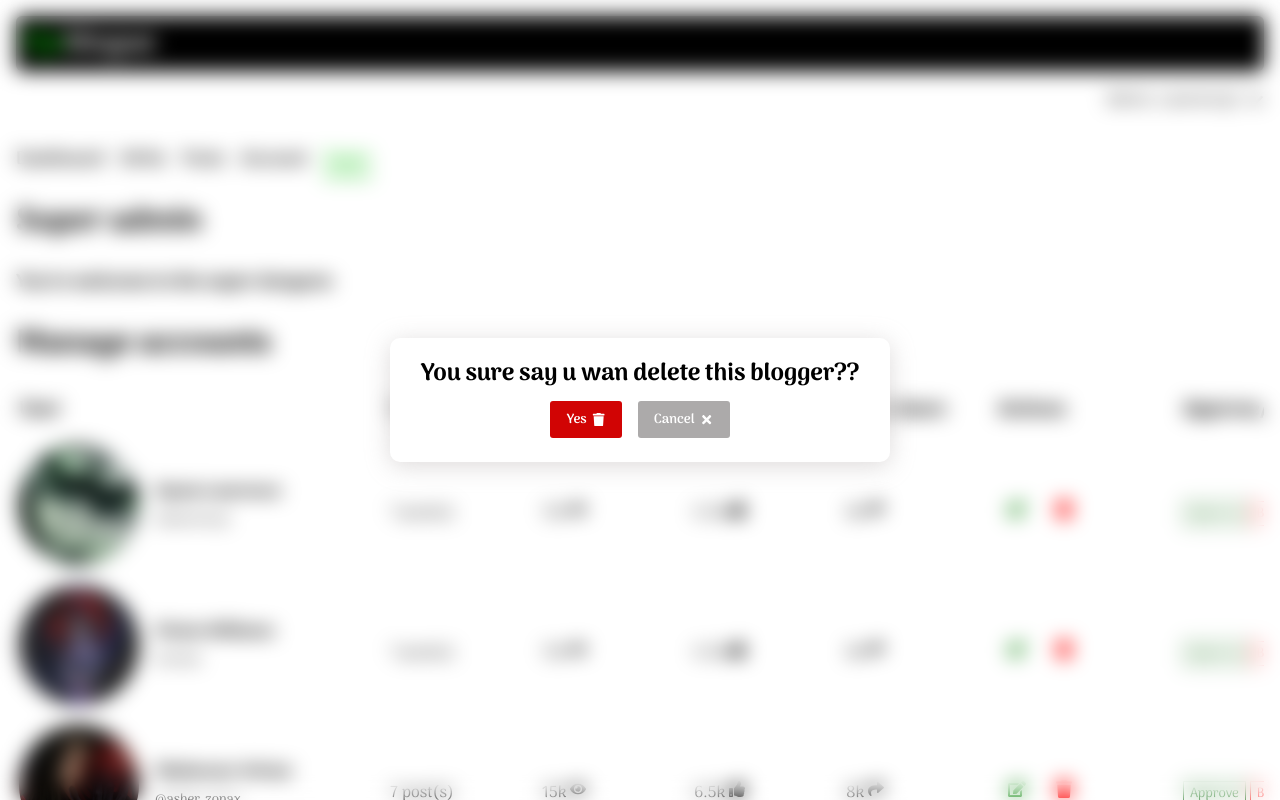
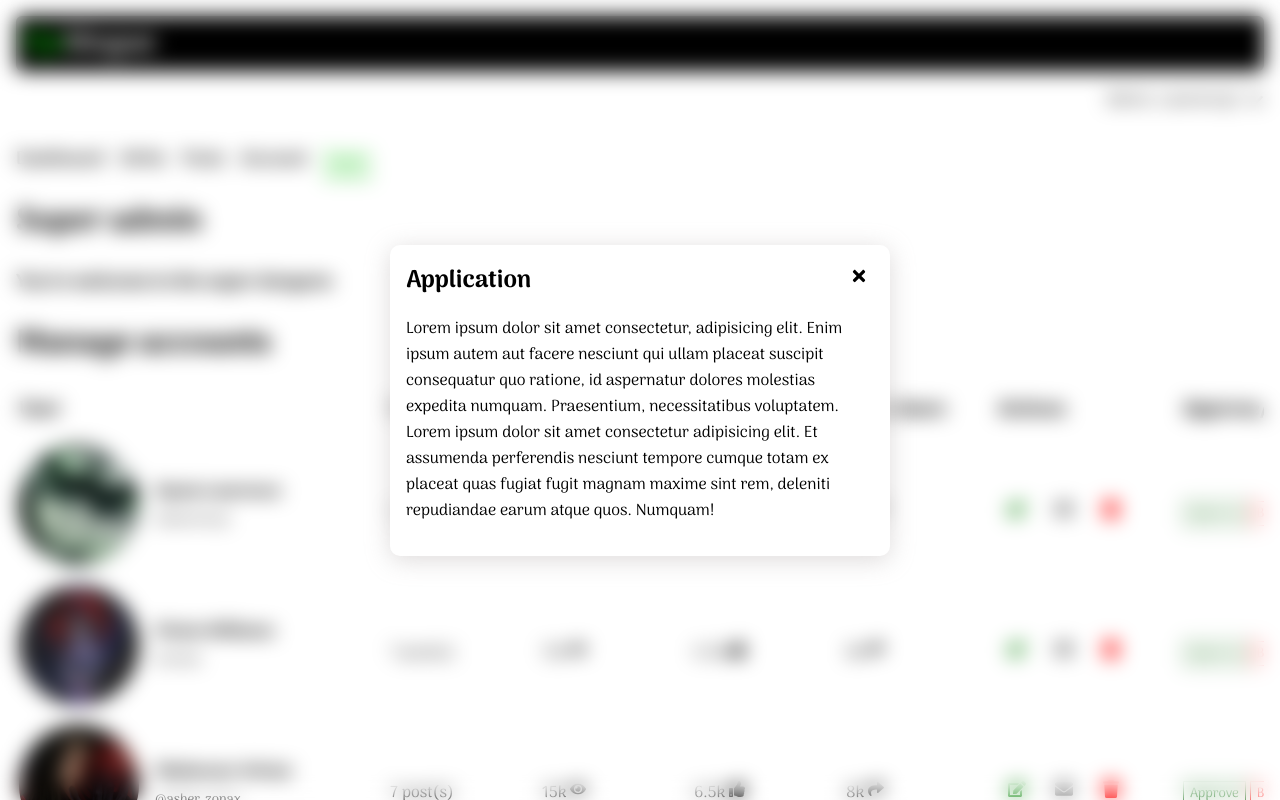
Before and after one commit to lawrencejr5/9jablogue, a React (Create React App) app in the folder client/: page /admin/super in a window 1280 px wide. Both pictures are taken after a click on the button 1063 px from the left and 513 px from the top of the page. Shown: the top 800 px of the page. Built offline with nearby package versions, Linux system fonts and the light colour scheme.

Commit message:
desingned some modals

```diff
--- /dev/null
+++ b/client/src/components/modals/Application.js
@@ -0,0 +1,28 @@
+import React from "react";
+import { FaTimes } from "react-icons/fa";
+
+const Application = ({ closed, setClosed }) => {
+  return (
+    <div className={`modal-container ${closed ? "close" : ""}`}>
+      <div className="modal">
+        <div className="header">
+          <h2>Application</h2>
+          <button type="button" onClick={() => setClosed(true)}>
+            <FaTimes />
+          </button>
+        </div>
+        <p>
+          Lorem ipsum dolor sit amet consectetur, adipisicing elit. Enim ipsum
+          autem aut facere nesciunt qui ullam placeat suscipit consequatur quo
+          ratione, id aspernatur dolores molestias expedita numquam.
+          Praesentium, necessitatibus voluptatem. Lorem ipsum dolor sit amet
+          consectetur adipisicing elit. Et assumenda perferendis nesciunt
+          tempore cumque totam ex placeat quas fugiat fugit magnam maxime sint
+          rem, deleniti repudiandae earum atque quos. Numquam!
+        </p>
+      </div>
+    </div>
+  );
+};
+
+export default Application;
--- /dev/null
+++ b/client/src/components/modals/EditUsr.js
@@ -0,0 +1,32 @@
+import React from "react";
+import { FaTimes } from "react-icons/fa";
+
+const EditUsr = ({ closed, setClosed }) => {
+  return (
+    <div className={`modal-container ${closed ? "close" : ""}`}>
+      <form className="modal">
+        <div className="header">
+          <h2>Update user</h2>
+          <button type="button" onClick={() => setClosed(true)}>
+            <FaTimes />
+          </button>
+        </div>
+
+        <input type="file" />
+
+        <input type="text" placeholder="fullname" />
+
+        <input type="text" placeholder="username" />
+
+        <input type="text" placeholder="email" />
+
+        <input type="password" placeholder="password" />
+        <div className="btn-holder">
+          <button style={{ background: "#054e05" }}>update</button>
+        </div>
+      </form>
+    </div>
+  );
+};
+
+export default EditUsr;
--- a/client/src/index.css
+++ b/client/src/index.css
@@ -1113,6 +1113,11 @@ footer .news-letter {
   color: #fff;
   padding: 0.3rem;
 }
+.admin-main.dashboard .categories table .img {
+  border-radius: 5px;
+  width: 160px;
+  height: 120px;
+}
 /* super admin did you know */
 .admin-main.dashboard .duks form {
   display: flex;
@@ -1349,10 +1354,30 @@ footer .news-letter {
   border-radius: 10px;
   box-shadow: 0px 4px 24px rgba(209, 205, 205, 0.741);
 }
+.modal-container .modal .header {
+  display: flex;
+  justify-content: space-between;
+}
 .modal-container .modal h2 {
   margin: 0 auto;
   display: table;
   text-align: center;
+}
+.modal-container .modal .header h2 {
+  text-align: left;
+  margin: 0;
+}
+.modal-container .modal .header button {
+  background-color: transparent;
+  font-size: large;
+}
+.modal-container .modal input {
+  width: 100%;
+  border: 1px solid #054e05;
+  padding: 0.5rem;
+  margin: 0.5rem 0;
+  border-radius: 3px;
+  outline: none;
 }
 .modal-container .modal .btn-holder {
   width: 100%;
--- a/client/src/pages/admin/Super.js
+++ b/client/src/pages/admin/Super.js
@@ -7,6 +7,8 @@ import {
   FaTrash,
   FaStar,
   FaPlus,
+  FaEnvelope,
+  FaRegHeart,
 } from "react-icons/fa";
 import { useNavigate } from "react-router-dom";
 
@@ -17,11 +19,13 @@ import DelPost from "../../components/modals/DelPost";
 import DelCat from "../../components/modals/DelCat";
 import DelDuk from "../../components/modals/DelDuk";
 import DelUsr from "../../components/modals/DelUsr";
+import EditUsr from "../../components/modals/EditUsr";
 
 import { posts } from "../../data/posts";
 import { bloggers } from "../../data/bloggers";
 import { catgories } from "../../data/categories";
 import { didUKnw } from "../../data/didUKnw";
+import Application from "../../components/modals/Application";
 
 const Super = () => {
   const navigate = useNavigate();
@@ -30,6 +34,10 @@ const Super = () => {
   const [delCatClosed, setDelCatClosed] = useState(true);
   const [delDukClosed, setDelDukClosed] = useState(true);
   const [delUsrClosed, setDelUsrClosed] = useState(true);
+
+  const [editUsrClosed, setEditUsrClosed] = useState(true);
+
+  const [openApply, setOpenApply] = useState(true);
   return (
     <main className="admin-main dashboard">
       <Logo />
@@ -83,8 +91,19 @@ const Super = () => {
                     </td>
                     <td>
                       <div className="actn-btns">
-                        <button id="edit" style={{ color: "green" }}>
+                        <button
+                          id="edit"
+                          onClick={() => setEditUsrClosed(false)}
+                          style={{ color: "green" }}
+                        >
                           <FaEdit />
+                        </button>
+                        <button
+                          id="edit"
+                          onClick={() => setOpenApply(false)}
+                          style={{ color: "grey" }}
+                        >
+                          <FaEnvelope />
                         </button>
                         <button
                           id="del"
@@ -105,6 +124,8 @@ const Super = () => {
             </tbody>
           </table>
         </div>
+        <Application closed={openApply} setClosed={setOpenApply} />
+        <EditUsr closed={editUsrClosed} setClosed={setEditUsrClosed} />
         <DelUsr closed={delUsrClosed} setClosed={setDelUsrClosed} />
       </div>
 
@@ -115,6 +136,9 @@ const Super = () => {
             <thead>
               <tr>
                 <th>Post</th>
+                <th>By</th>
+                <th>Categories</th>
+                <th>Date & time</th>
                 <th>
                   <FaEye className="icon" />
                 </th>
@@ -142,9 +166,20 @@ const Super = () => {
                       <div className="content">
                         <strong>{post.title}</strong>
                         <br />
-                        <small>23rd Nov, 2023</small>
+                        <small>{post.description}</small>
                       </div>
                     </td>
+                    <td>@lawrencejr</td>
+                    <td>
+                      {post.tags.map((cat) => {
+                        return (
+                          <span>
+                            {cat} <br />
+                          </span>
+                        );
+                      })}
+                    </td>
+                    <td>23rd Nov, 2024</td>
                     <td>
                       365 <FaEye />
                     </td>
@@ -173,7 +208,7 @@ const Super = () => {
                           <FaTrash />
                         </button>
                         <button style={{ color: "black" }}>
-                          <FaStar />
+                          <FaRegHeart />
                         </button>
                       </div>{" "}
                     </td>
```
